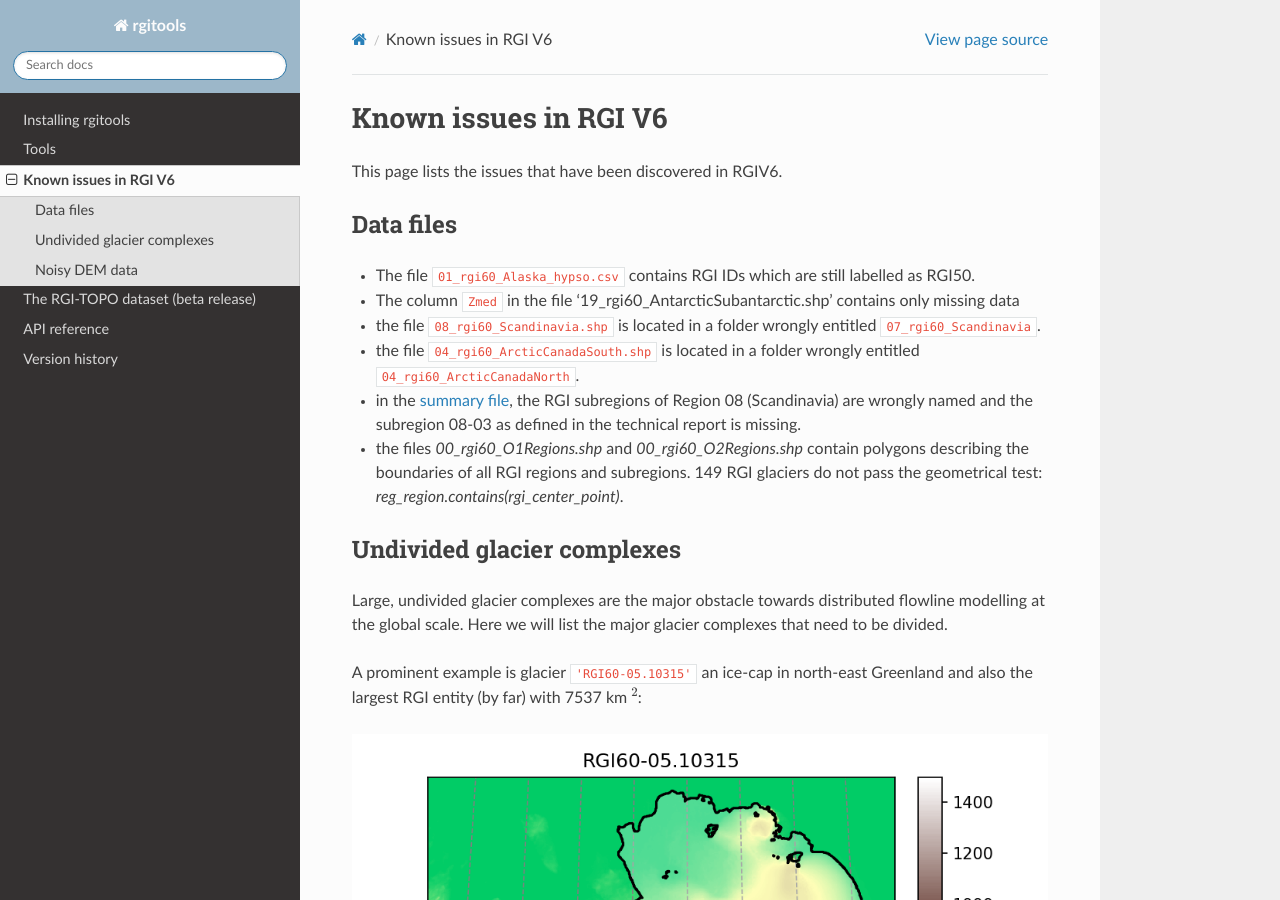
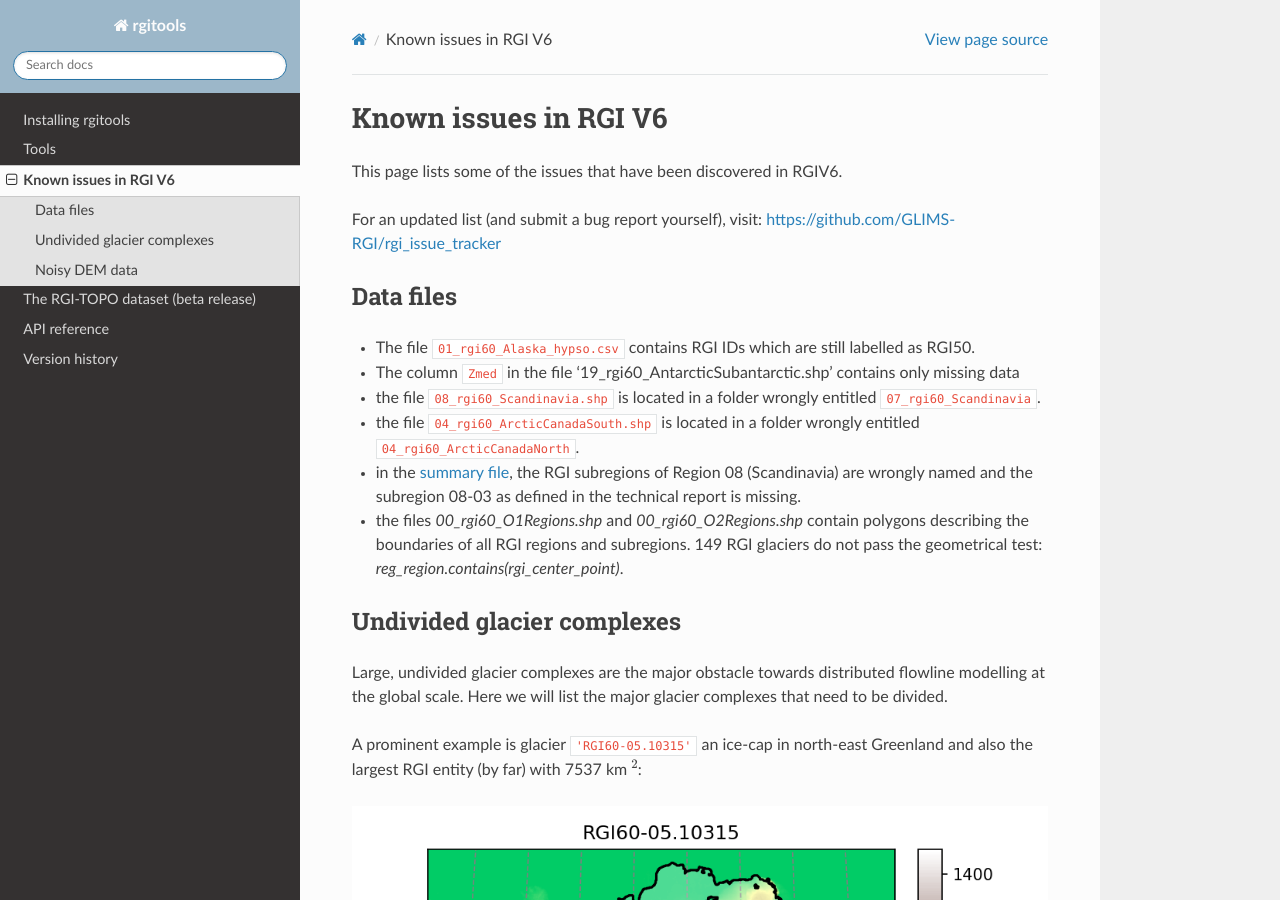
Before and after one commit to GLIMS-RGI/rgitools, a Sphinx documentation site: the page built from docs/known-issues.rst, in a window 1280 px wide and 900 px high. Built offline with Sphinx 7.4.7 and the Read the Docs theme 2.0.0, drawn with Linux system fonts in a browser that asks for light colours; the version number could not be read and is left out.

Commit message:
Update known-issues.rst

```diff
--- a/docs/known-issues.rst
+++ b/docs/known-issues.rst
@@ -1,7 +1,10 @@
 Known issues in RGI V6
 ======================
 
-This page lists the issues that have been discovered in RGIV6.
+This page lists some of the issues that have been discovered in RGIV6.
+
+For an updated list (and submit a bug report yourself), visit:
+https://github.com/GLIMS-RGI/rgi_issue_tracker
 
 
 Data files
```
